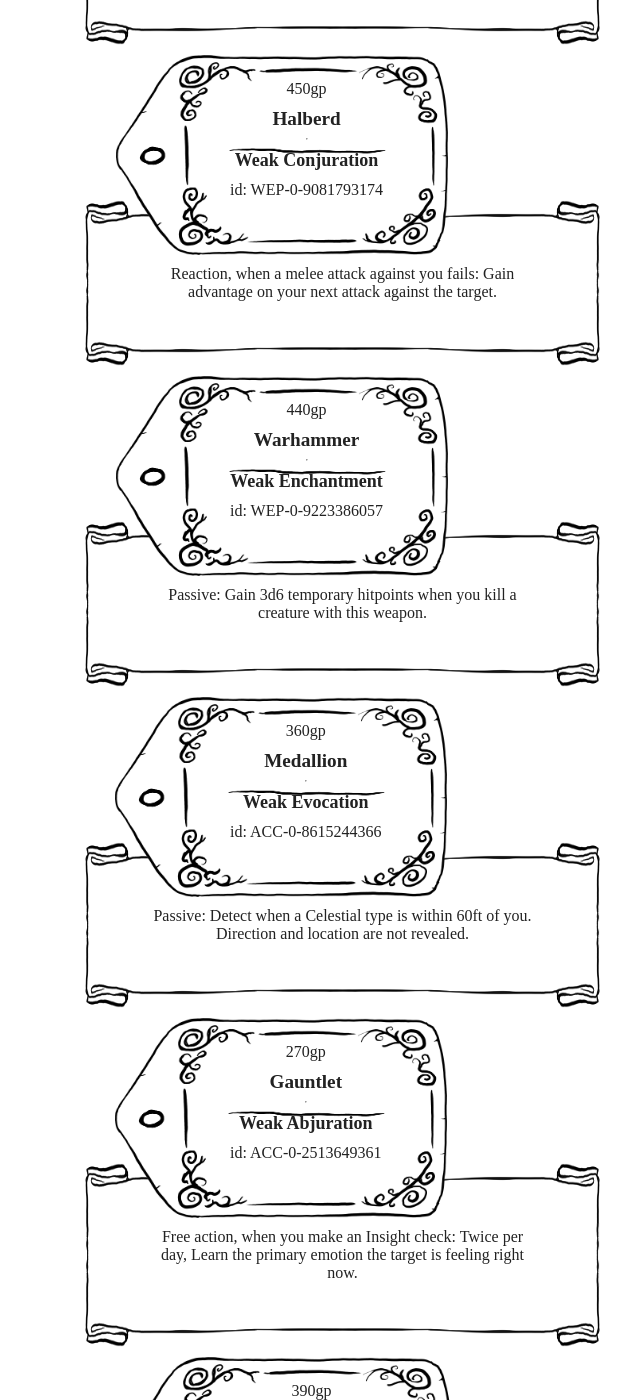
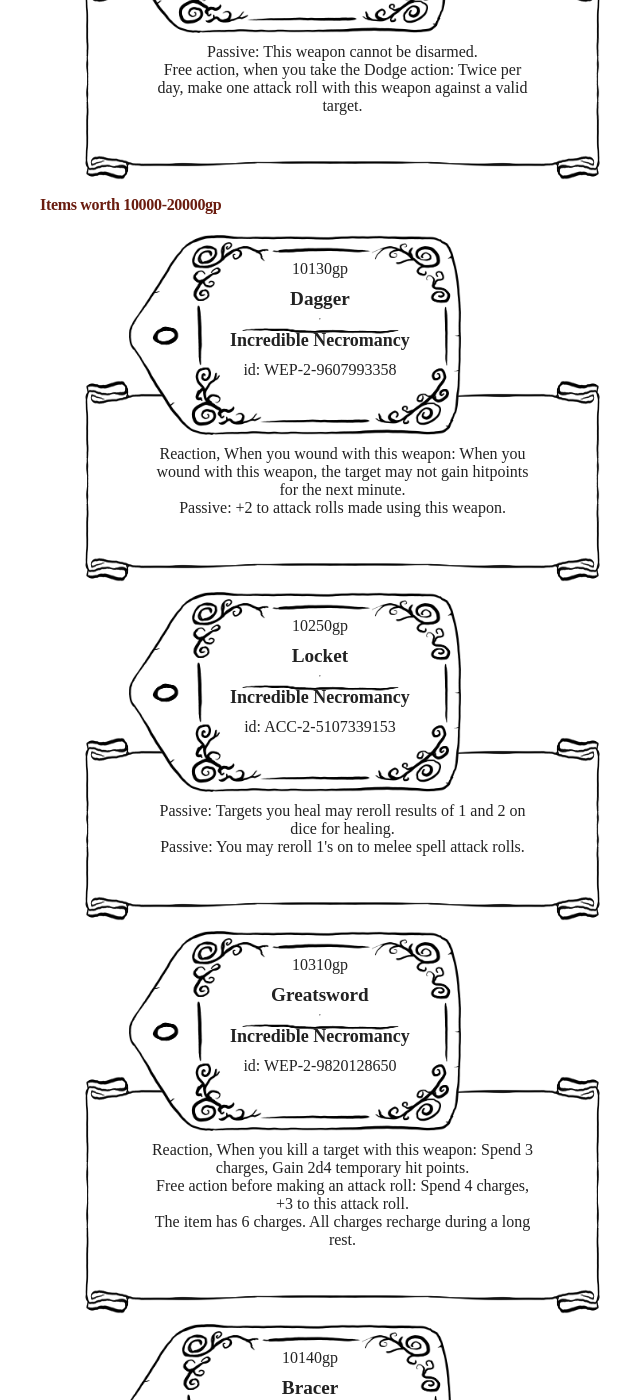
Before and after one commit to abregado/easyroleplay, a Jekyll site: the page built from itemgenerator.html, in a window 1280 px wide and 1400 px high, scrolled down 3312 px. Shown: the whole window, without its empty margins (300-940 px from the left). Built offline with Jekyll 4.4.1, drawn with Linux system fonts in a browser that asks for light colours; some of the changed text lies outside the part shown.

Commit message:
post merge tweaks

```diff
--- a/Artifact.js
+++ b/Artifact.js
@@ -83,7 +83,10 @@
 ]
 
 const chargeItemData = {
-    text: "The item has 4 charges. All charges recharge during a long rest."
+    text: "The item has ${this.TextUnits}. All charges recharge during a long rest.",
+    components: [
+        {name: "TextUnits", formula: "TextUnits", startLevel: 4, increasePerLevel: 1, unitName: "charge"}
+    ]
 }
 
 
@@ -156,7 +159,9 @@
                 effect.RemoveComponentByFormula("UsesPerDay");
             })
 
-            this.effects.push(new ItemEffect(chargeItemData));
+            let ChargeItemEffect = new ItemEffect(chargeItemData);
+            ChargeItemEffect.components[0].componentLevel = 4 + chargeBasedEffects.length;
+            this.effects.push(ChargeItemEffect);
         }
     }
 
--- a/ItemComponent.js
+++ b/ItemComponent.js
@@ -149,7 +149,7 @@
         this.componentLevel = prototypeData.startLevel;
         this.unitName = prototypeData.unitName;
         this.formulaName = "TextUnits";
-        this.maxLevel = 3;
+        this.maxLevel = 10;
     }
 
     GenerateText() {
--- a/_includes/item-generator-options.html
+++ b/_includes/item-generator-options.html
@@ -3,8 +3,10 @@
         <div class="rarity-select">
             <h3>Generate new item</h3>
             <select id="raritySelectionSelect">
-                <option value="0">Uncommon</option>
-                <option value="2">Rare</option>
+                <option value="0">Weak</option>
+                <option value="1">Strong</option>
+                <option value="2">Incredible</option>
+                <option value="3">Spectacular</option>
             </select>
             <select id="itemTypeSelect">
                 <option value="Any">Any Category</option>
--- a/itemgenerator.html
+++ b/itemgenerator.html
@@ -16,11 +16,15 @@
 </figure>
 
 <h3>Items worth 200-500gp</h3>
-<figure id="lowitems">
+<figure id="weakitems">
 </figure>
 
-<h3>Items worth 2000-4000gp</h3>
-<figure id="highitems">
+<h3>Items worth 1000-3000gp</h3>
+<figure id="strongitems">
+</figure>
+
+<h3>Items worth 10000-20000gp</h3>
+<figure id="incredibleitems">
 </figure>
 
 <figure>
--- a/itemgenerator.js
+++ b/itemgenerator.js
@@ -20,7 +20,7 @@
      * Method called to build the initial page content
      */
     run() {
-        const itemCount = 50;
+        const itemCount = 5;
 
         //this.#insertHTML('generate-item', this.#createItemGenerationBox());
 
@@ -30,7 +30,7 @@
             Math.seedrandom(seed);
             var itemType = this.#determineItemType(null);
             var itemId = itemType.abbr + "-0-" + seed;
-            this.#insertHTML('lowitems', this.#createItemCard(new Artifact(itemType,0), false, itemId));
+            this.#insertHTML('weakitems', this.#createItemCard(new Artifact(itemType,0), false, itemId));
         }
 
         for (let i=0;i<itemCount;i++){
@@ -39,7 +39,16 @@
             Math.seedrandom(seed);
             var itemType = this.#determineItemType(null);
             var itemId = itemType.abbr + "-2-" + seed;
-            this.#insertHTML('highitems', this.#createItemCard(new Artifact(itemType,2), false, itemId));
+            this.#insertHTML('strongitems', this.#createItemCard(new Artifact(itemType,1), false, itemId));
+        }
+
+        for (let i=0;i<itemCount;i++){
+            let seed = Math.floor(Math.random() * 10000000000);
+            // make item property generation based on this seed
+            Math.seedrandom(seed);
+            var itemType = this.#determineItemType(null);
+            var itemId = itemType.abbr + "-2-" + seed;
+            this.#insertHTML('incredibleitems', this.#createItemCard(new Artifact(itemType,2), false, itemId));
         }
 
         var allItems = this.#buildOneOfEachItemEffect(accessoryEffects)
```
